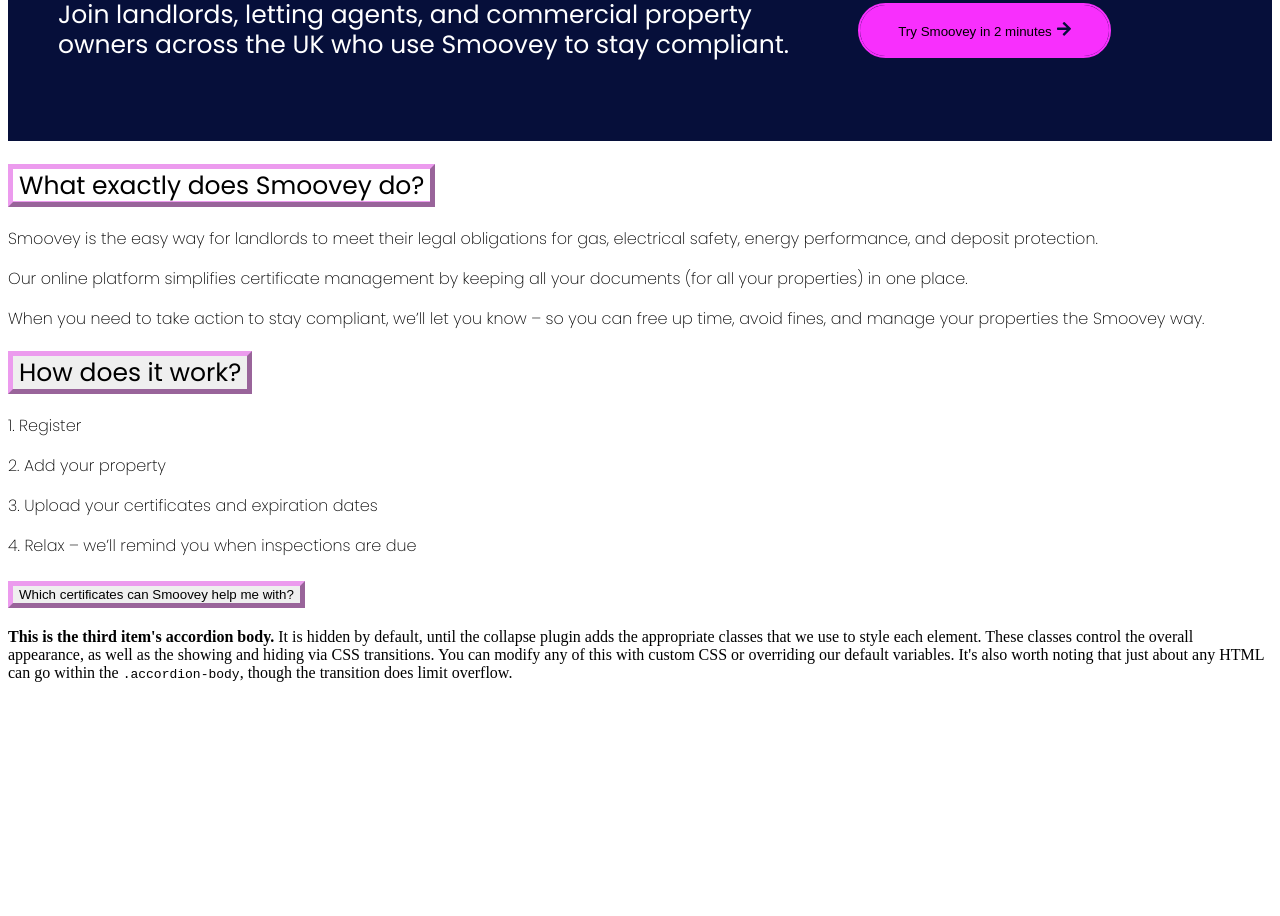
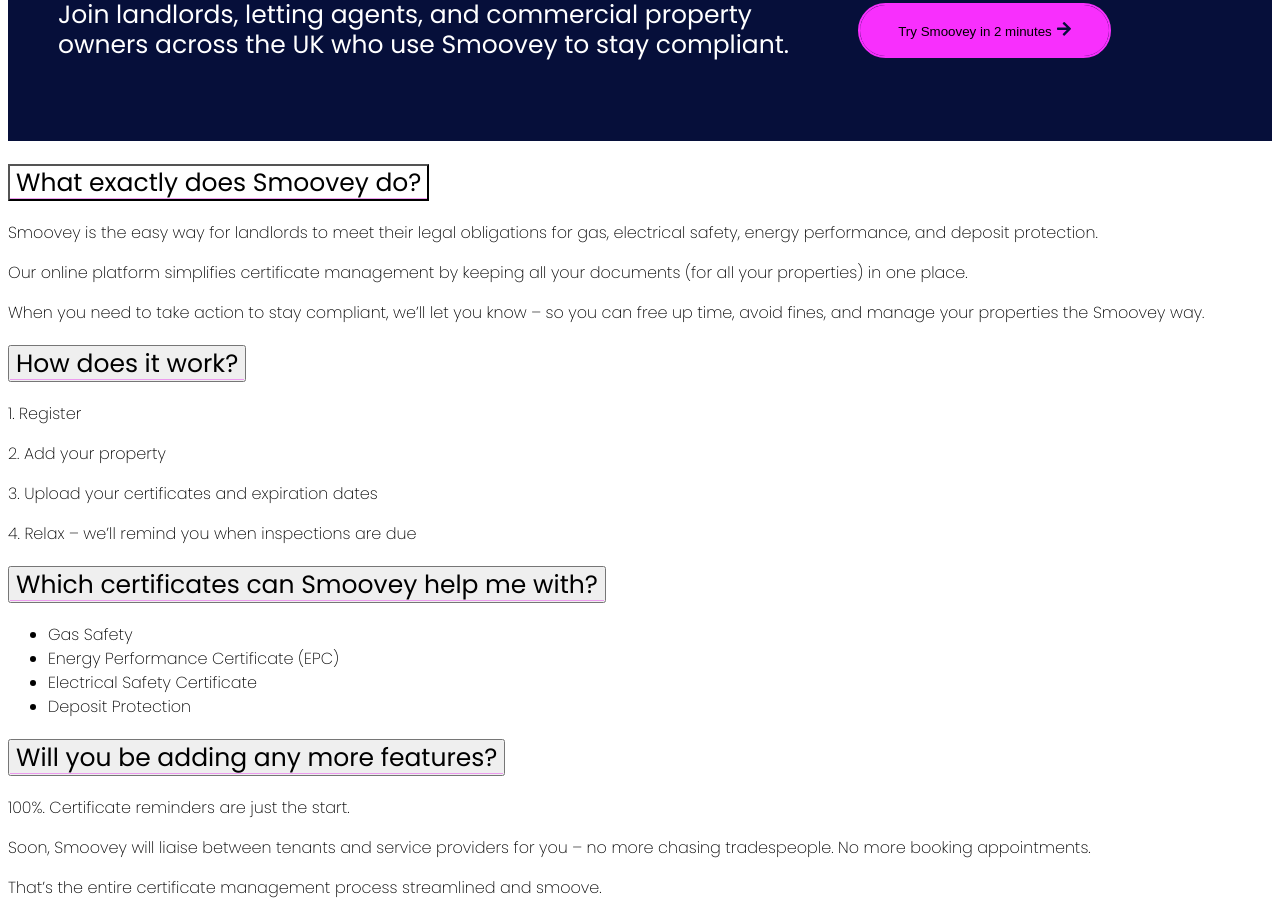
Before and after one commit to tejpowar/smoovey, a Gatsby site: page / in a window 1280 px wide. Shown: the part 4090-5006 px from the top of the page. Before the commit the page ends 4780 px from the top, so only its background shows below. Built offline with nearby package versions, Linux system fonts and the light colour scheme; Gatsby itself is replaced by a stand-in of ours; a web font is replaced by a local one.

Commit message:
accordion styled and completed

```diff
--- a/src/pages/index.js
+++ b/src/pages/index.js
@@ -193,7 +193,7 @@
                     </div>
                     <div className="accordion-item">
                         <h2 className="accordion-header" id="panelsStayOpen-headingThree">
-                            <button className="accordion-button collapsed" type="button" data-bs-toggle="collapse"
+                            <button className="accordion-button collapsed desktop-heading" type="button" data-bs-toggle="collapse"
                                     data-bs-target="#panelsStayOpen-collapseThree" aria-expanded="false"
                                     aria-controls="panelsStayOpen-collapseThree">
                                 Which certificates can Smoovey help me with?
@@ -201,18 +201,34 @@
                         </h2>
                         <div id="panelsStayOpen-collapseThree" className="accordion-collapse collapse"
                              aria-labelledby="panelsStayOpen-headingThree">
-                            <div className="accordion-body">
-                                <strong>This is the third item's accordion body.</strong> It is hidden by default, until
-                                the collapse plugin adds the appropriate classes that we use to style each element.
-                                These classes control the overall appearance, as well as the showing and hiding via CSS
-                                transitions. You can modify any of this with custom CSS or overriding our default
-                                variables. It's also worth noting that just about any HTML can go within
-                                the <code>.accordion-body</code>, though the transition does limit overflow.
+                            <div className="accordion-body accordion-text">
+                                <ul>
+                                    <li>Gas Safety</li>
+                                    <li>Energy Performance Certificate (EPC)</li>
+                                    <li>Electrical Safety Certificate</li>
+                                    <li>Deposit Protection</li>
+                                </ul>
+                            </div>
+                        </div>
+                    </div>
+                    <div className="accordion-item">
+                        <h2 className="accordion-header" id="panelsStayOpen-headingFour">
+                            <button className="accordion-button collapsed desktop-heading" type="button" data-bs-toggle="collapse"
+                                    data-bs-target="#panelsStayOpen-collapseFour" aria-expanded="false"
+                                    aria-controls="panelsStayOpen-collapseFour">
+                                Will you be adding any more features?
+                            </button>
+                        </h2>
+                        <div id="panelsStayOpen-collapseFour" className="accordion-collapse collapse"
+                             aria-labelledby="panelsStayOpen-headingFour">
+                            <div className="accordion-body accordion-text">
+                                <p>100%. Certificate reminders are just the start.</p>
+                                <p>Soon, Smoovey will liaise between tenants and service providers for you – no more chasing tradespeople. No more booking appointments.</p>
+                                <p>That’s the entire certificate management process streamlined and smoove.</p>
                             </div>
                         </div>
                     </div>
                 </div>
-
             </div>
         </div>
     </div>
--- a/src/styles/styles.css
+++ b/src/styles/styles.css
@@ -347,9 +347,7 @@
 
 /* Custom style */
 .accordion-button {
-    box-shadow: none;
-    border-color: #EC9BEE;
-    border-width: thick;
+    box-shadow: inset 0 -1px 0 #EC9BEE;
 }
 
 .accordion-button::after {
@@ -366,10 +364,6 @@
     box-shadow: inset 0 -1px 0 #EC9BEE;
     color: var(--unnamed-color-000000);
 }
-
-/*.accordion-button:focus {*/
-/*    border-color: #8eb814;*/
-/*}*/
 
 .accordion-item {
     border: none !important;
```
